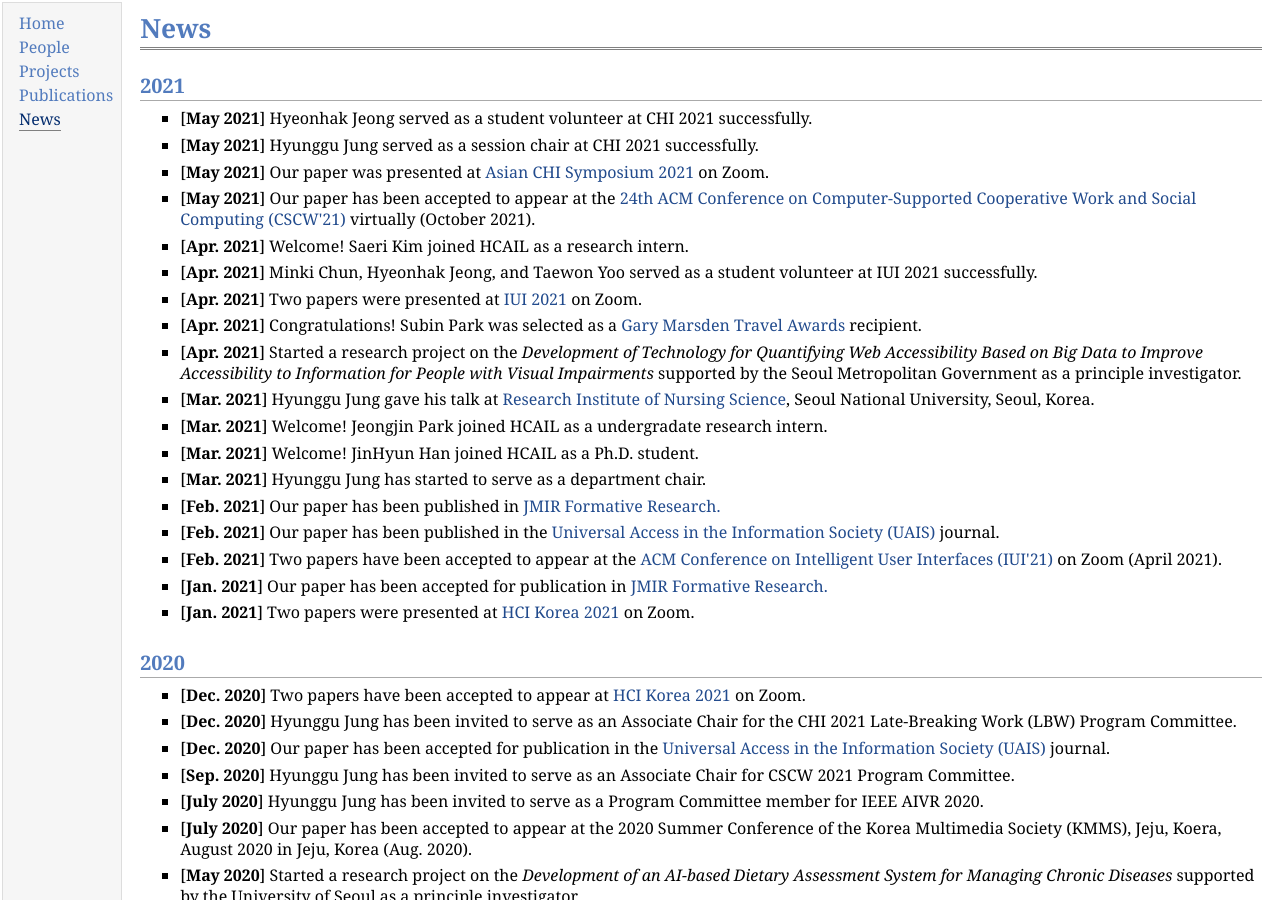
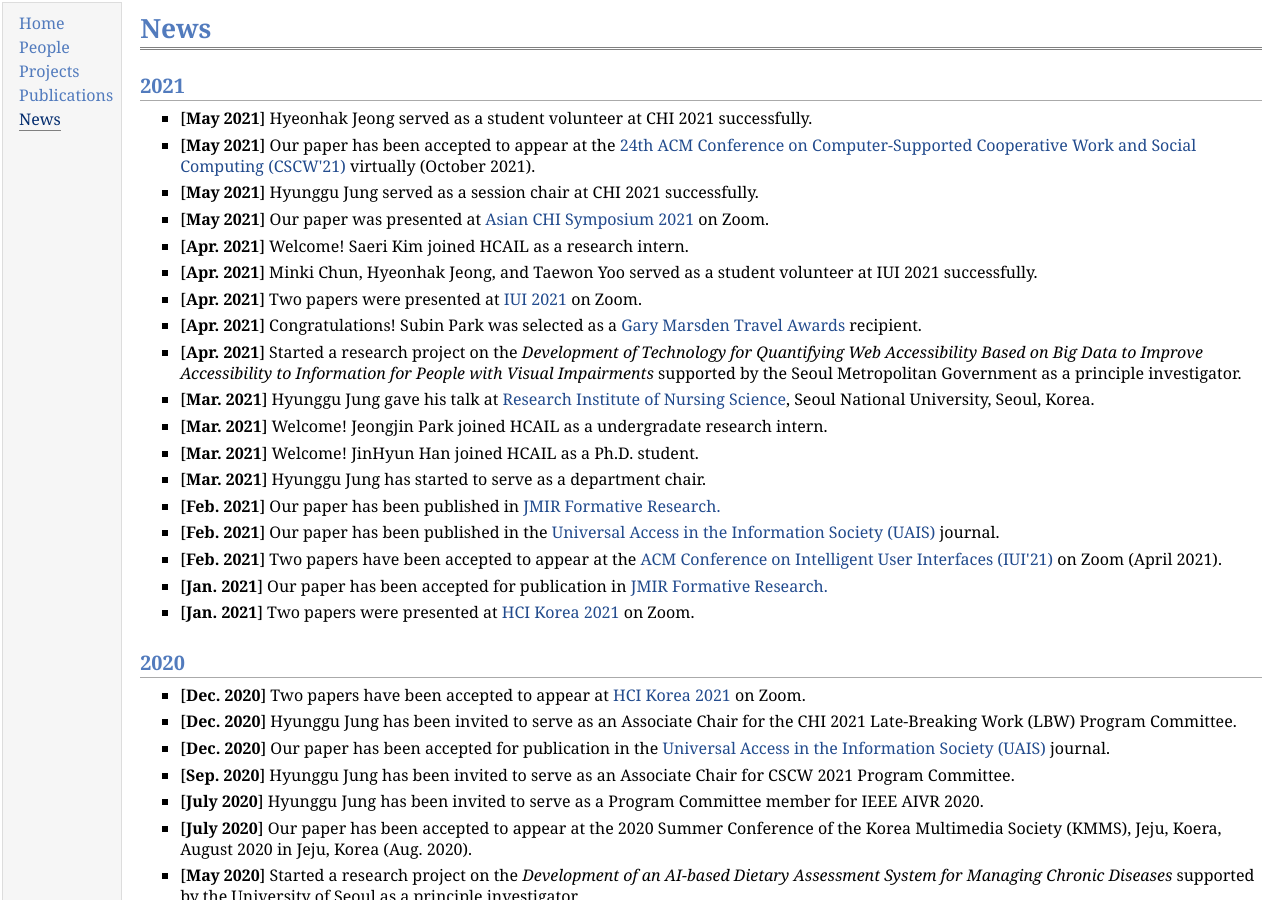
Before and after one commit to hcail/hcail-backup.github.io, a Jekyll site: the page news/news.html, which Jekyll copies as it is, in a window 1280 px wide and 900 px high. Built offline with Jekyll 4.4.1, drawn with Linux system fonts in a browser that asks for light colours.

Commit message:
news minor

```diff
--- a/news/news.html
+++ b/news/news.html
@@ -25,14 +25,14 @@
   <ul>
     <li><p>[<b>May 2021</b>] Hyeonhak Jeong served as a student volunteer at CHI 2021 successfully.
     </li>
+    <li><p>[<b>May 2021</b>] Our paper has been accepted to appear at the <a href="https://cscw.acm.org/2021/">
+       24th ACM Conference on Computer-Supported Cooperative Work and Social Computing (CSCW'21)
+     </a> virtually (October 2021).</p>
+    </li>
     <li><p>[<b>May 2021</b>] Hyunggu Jung served as a session chair at CHI 2021 successfully.</p>
     </li>
     <li><p>[<b>May 2021</b>] Our paper was presented at
       <a href="https://asian-chi.github.io/2021/program-asian-chi-symposium-2021.html">Asian CHI Symposium 2021</a> on Zoom.</p>
-    </li>
-    <li><p>[<b>May 2021</b>] Our paper has been accepted to appear at the <a href="https://cscw.acm.org/2021/">
-       24th ACM Conference on Computer-Supported Cooperative Work and Social Computing (CSCW'21)
-     </a> virtually (October 2021).</p>
     </li>
     <li><p>[<b>Apr. 2021</b>] Welcome! Saeri Kim joined HCAIL
       as a research intern.</p>
```
Also changed, not shown: index.html (+4 -4 lines).
